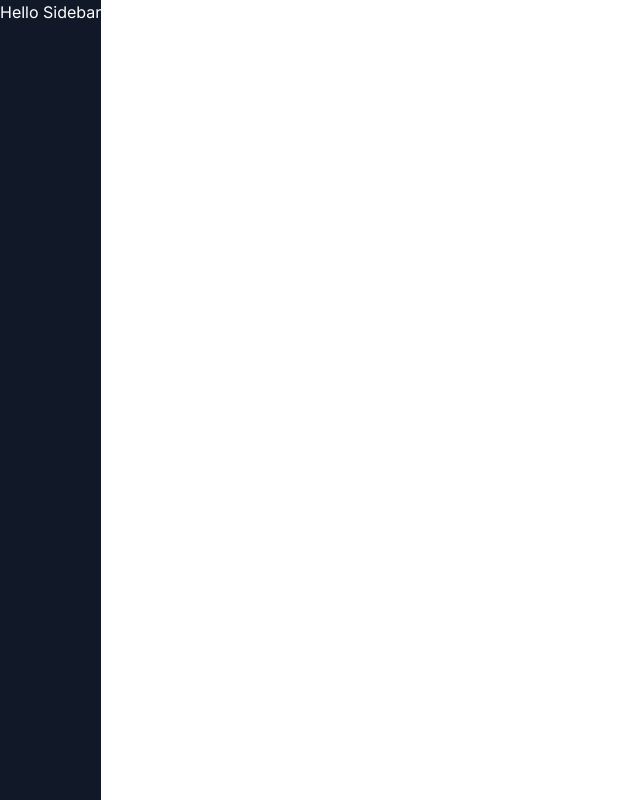
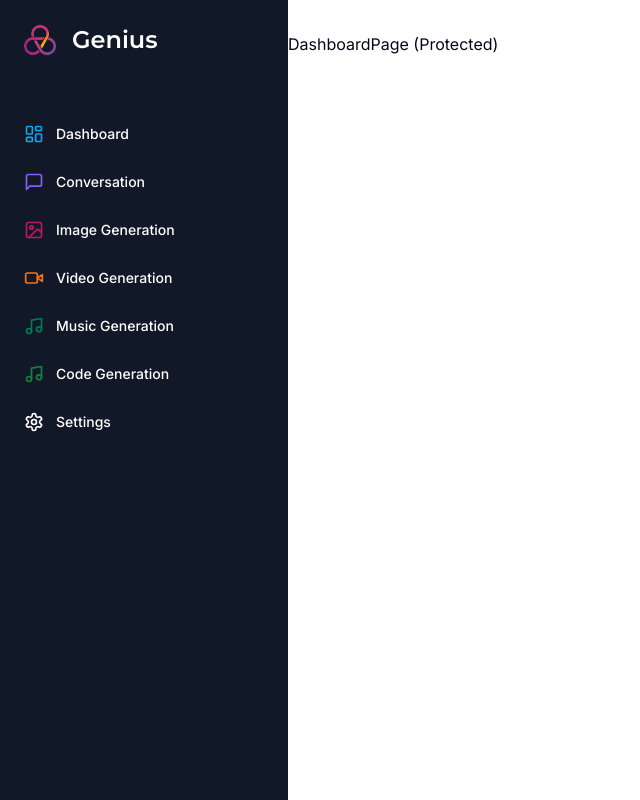
Before and after one commit to Olatoy2000/ai-saas-platform, a Next.js app: page /dashboard in a window 1280 px wide. Shown: the whole page, without its empty margins (0-640 px from the left). Built offline with nearby package versions, Linux system fonts and the light colour scheme.

Commit message:
feat: dashboard ui

```diff
--- a/app/(dashboard)/(routes)/dashboard/page.tsx
+++ b/app/(dashboard)/(routes)/dashboard/page.tsx
@@ -1,10 +1,9 @@
-import { UserButton } from "@clerk/nextjs";
 
 const DashboardPage = () => {
   return (
     <div>
       <p>DashboardPage (Protected)</p>
-      <UserButton afterSignOutUrl="/" />
+
     </div>
   );
 };
--- a/app/(dashboard)/layout.tsx
+++ b/app/(dashboard)/layout.tsx
@@ -1,9 +1,15 @@
+import Navbar from "../../components/navbar";
+import Sidebar from "@/components/sidebar"
 const DashboardLayout = ({ children }: { children: React.ReactNode }) => {
   return (
-    <section className="h-full relative">
-      <article className="hidden h-full md:flex md:flex-col md:fixed md:inset-y-0 z-[80] bg-gray-900">
-        <div className="text-white">Hello Sidebar</div>
+    <section className="relative h-full">
+      <article className="hidden h-full md:flex md:w-72 md:flex-col md:fixed md:inset-y-0 z-[80] bg-gray-900">
+        <Sidebar />
       </article>
+      <main className="md:pl-72">
+          <Navbar />
+          {children}
+        </main>
     </section>
   );
 };
--- /dev/null
+++ b/components/mobile-sidebar.tsx
@@ -0,0 +1,16 @@
+"use client";
+import { Menu } from "lucide-react";
+import { Button } from "@/components/ui/button";
+import { Sheet } from "@/components/ui/sheet";
+
+const MobileSidebar = () => {
+  return (
+    <Sheet>
+      <Button className="md:hidden" size="icon" variant="ghost">
+        <Menu />
+      </Button>
+    </Sheet>
+  );
+};
+
+export default MobileSidebar;
--- /dev/null
+++ b/components/navbar.tsx
@@ -0,0 +1,15 @@
+import { UserButton } from "@clerk/nextjs";
+import MobileSidebar from "@/components/mobile-sidebar";
+
+const Navbar = () => {
+  return (
+    <div className="flex items-center p-4">
+      <MobileSidebar />
+      <div className="flex justify-end w-full">
+        <UserButton afterSignOutUrl="/" />
+      </div>
+    </div>
+  );
+};
+
+export default Navbar;
--- /dev/null
+++ b/components/sidebar.tsx
@@ -0,0 +1,97 @@
+"use client";
+
+import Link from "next/link";
+import Image from "next/image";
+import { Montserrat } from "next/font/google";
+
+import { cn } from "@/lib/utils";
+import {
+  LayoutDashboard,
+  MessageSquare,
+  VideoIcon,
+  ImageIcon,
+  Music,
+  Settings,
+} from "lucide-react";
+
+const montserrat = Montserrat({
+  weight: "600",
+  subsets: ["latin"],
+});
+
+const routes = [
+  {
+    label: "Dashboard",
+    icon: LayoutDashboard,
+    href: "/dashboard",
+    color: "text-sky-500",
+  },
+  {
+    label: "Conversation",
+    icon: MessageSquare,
+    href: "/conversation",
+    color: "text-violet-500",
+  },
+  {
+    label: "Image Generation",
+    icon: ImageIcon,
+    href: "/image",
+    color: "text-pink-700",
+  },
+  {
+    label: "Video Generation",
+    icon: VideoIcon,
+    href: "/video",
+    color: "text-orange-500",
+  },
+  {
+    label: "Music Generation",
+    icon: Music,
+    href: "/music",
+    color: "text-emerald-700",
+  },
+  {
+    label: "Code Generation",
+    icon: Music,
+    href: "/code",
+    color: "text-green-700",
+  },
+  {
+    label: "Settings",
+    icon: Settings,
+    href: "/settings",
+  },
+];
+
+const Sidebar = () => {
+  return (
+    <section className="flex flex-col h-full py-4 space-y-4 bg-[#111827] text-white">
+      <div className="flex-1 px-3 py-2">
+        <Link href="/dashboard" className="flex items-center pl-3 mb-14">
+          <div className="relative w-8 h-8 mr-4">
+            <Image fill alt="logo" sizes="50vw" src="/logo.png" />
+          </div>
+          <h1 className={cn("text-2xl font-bold", montserrat.className)}>
+            Genius
+          </h1>
+        </Link>
+        <div className="space-y-1">
+          {routes.map((route) => (
+            <Link
+              href={route.href}
+              key={route.href}
+              className="flex justify-start w-full p-3 text-sm font-medium rounded-lg cursor-pointer group hover:text-white hover:bg-white/10"
+            >
+              <div className="flex items-center flex-1">
+                <route.icon className={cn("h-5 w-5 mr-3", route.color)} />
+                {route.label}
+              </div>
+            </Link>
+          ))}
+        </div>
+      </div>
+    </section>
+  );
+};
+
+export default Sidebar;
--- /dev/null
+++ b/components/ui/sheet.tsx
@@ -0,0 +1,144 @@
+"use client"
+
+import * as React from "react"
+import * as SheetPrimitive from "@radix-ui/react-dialog"
+import { cva, type VariantProps } from "class-variance-authority"
+import { X } from "lucide-react"
+
+import { cn } from "@/lib/utils"
+
+const Sheet = SheetPrimitive.Root
+
+const SheetTrigger = SheetPrimitive.Trigger
+
+const SheetClose = SheetPrimitive.Close
+
+const SheetPortal = ({
+  className,
+  ...props
+}: SheetPrimitive.DialogPortalProps) => (
+  <SheetPrimitive.Portal className={cn(className)} {...props} />
+)
+SheetPortal.displayName = SheetPrimitive.Portal.displayName
+
+const SheetOverlay = React.forwardRef<
+  React.ElementRef<typeof SheetPrimitive.Overlay>,
+  React.ComponentPropsWithoutRef<typeof SheetPrimitive.Overlay>
+>(({ className, ...props }, ref) => (
+  <SheetPrimitive.Overlay
+    className={cn(
+      "fixed inset-0 z-50 bg-background/80 backdrop-blur-sm data-[state=open]:animate-in data-[state=closed]:animate-out data-[state=closed]:fade-out-0 data-[state=open]:fade-in-0",
+      className
+    )}
+    {...props}
+    ref={ref}
+  />
+))
+SheetOverlay.displayName = SheetPrimitive.Overlay.displayName
+
+const sheetVariants = cva(
+  "fixed z-50 gap-4 bg-background p-6 shadow-lg transition ease-in-out data-[state=open]:animate-in data-[state=closed]:animate-out data-[state=closed]:duration-300 data-[state=open]:duration-500",
+  {
+    variants: {
+      side: {
+        top: "inset-x-0 top-0 border-b data-[state=closed]:slide-out-to-top data-[state=open]:slide-in-from-top",
+        bottom:
+          "inset-x-0 bottom-0 border-t data-[state=closed]:slide-out-to-bottom data-[state=open]:slide-in-from-bottom",
+        left: "inset-y-0 left-0 h-full w-3/4 border-r data-[state=closed]:slide-out-to-left data-[state=open]:slide-in-from-left sm:max-w-sm",
+        right:
+          "inset-y-0 right-0 h-full w-3/4  border-l data-[state=closed]:slide-out-to-right data-[state=open]:slide-in-from-right sm:max-w-sm",
+      },
+    },
+    defaultVariants: {
+      side: "right",
+    },
+  }
+)
+
+interface SheetContentProps
+  extends React.ComponentPropsWithoutRef<typeof SheetPrimitive.Content>,
+    VariantProps<typeof sheetVariants> {}
+
+const SheetContent = React.forwardRef<
+  React.ElementRef<typeof SheetPrimitive.Content>,
+  SheetContentProps
+>(({ side = "right", className, children, ...props }, ref) => (
+  <SheetPortal>
+    <SheetOverlay />
+    <SheetPrimitive.Content
+      ref={ref}
+      className={cn(sheetVariants({ side }), className)}
+      {...props}
+    >
+      {children}
+      <SheetPrimitive.Close className="absolute right-4 top-4 rounded-sm opacity-70 ring-offset-background transition-opacity hover:opacity-100 focus:outline-none focus:ring-2 focus:ring-ring focus:ring-offset-2 disabled:pointer-events-none data-[state=open]:bg-secondary">
+        <X className="h-4 w-4" />
+        <span className="sr-only">Close</span>
+      </SheetPrimitive.Close>
+    </SheetPrimitive.Content>
+  </SheetPortal>
+))
+SheetContent.displayName = SheetPrimitive.Content.displayName
+
+const SheetHeader = ({
+  className,
+  ...props
+}: React.HTMLAttributes<HTMLDivElement>) => (
+  <div
+    className={cn(
+      "flex flex-col space-y-2 text-center sm:text-left",
+      className
+    )}
+    {...props}
+  />
+)
+SheetHeader.displayName = "SheetHeader"
+
+const SheetFooter = ({
+  className,
+  ...props
+}: React.HTMLAttributes<HTMLDivElement>) => (
+  <div
+    className={cn(
+      "flex flex-col-reverse sm:flex-row sm:justify-end sm:space-x-2",
+      className
+    )}
+    {...props}
+  />
+)
+SheetFooter.displayName = "SheetFooter"
+
+const SheetTitle = React.forwardRef<
+  React.ElementRef<typeof SheetPrimitive.Title>,
+  React.ComponentPropsWithoutRef<typeof SheetPrimitive.Title>
+>(({ className, ...props }, ref) => (
+  <SheetPrimitive.Title
+    ref={ref}
+    className={cn("text-lg font-semibold text-foreground", className)}
+    {...props}
+  />
+))
+SheetTitle.displayName = SheetPrimitive.Title.displayName
+
+const SheetDescription = React.forwardRef<
+  React.ElementRef<typeof SheetPrimitive.Description>,
+  React.ComponentPropsWithoutRef<typeof SheetPrimitive.Description>
+>(({ className, ...props }, ref) => (
+  <SheetPrimitive.Description
+    ref={ref}
+    className={cn("text-sm text-muted-foreground", className)}
+    {...props}
+  />
+))
+SheetDescription.displayName = SheetPrimitive.Description.displayName
+
+export {
+  Sheet,
+  SheetTrigger,
+  SheetClose,
+  SheetContent,
+  SheetHeader,
+  SheetFooter,
+  SheetTitle,
+  SheetDescription,
+}
--- a/middleware.ts
+++ b/middleware.ts
@@ -4,8 +4,8 @@
 // Please edit this to allow other routes to be public as needed.
 // See https://clerk.com/docs/nextjs/middleware for more information about configuring your middleware
 export default authMiddleware({
-  publicRoutes: ["/", "/dashboard"],
-//   ignoredRoutes: ["/((?!api|trpc))(_next|.+\..+)(.*)", "/dashboard"]
+  publicRoutes: ["/"],
+  // ignoredRoutes: ["/((?!api|trpc))(_next|.+..+)(.*)", "/dashboard"],
 });
 
 export const config = {
--- a/package.json
+++ b/package.json
@@ -10,6 +10,7 @@
   },
   "dependencies": {
     "@clerk/nextjs": "^4.23.0",
+    "@radix-ui/react-dialog": "^1.0.4",
     "@radix-ui/react-slot": "^1.0.2",
     "@types/node": "20.4.2",
     "@types/react": "18.2.15",
```
Also changed, not shown: 1 other file (tests, documents, lock files or other folders).
